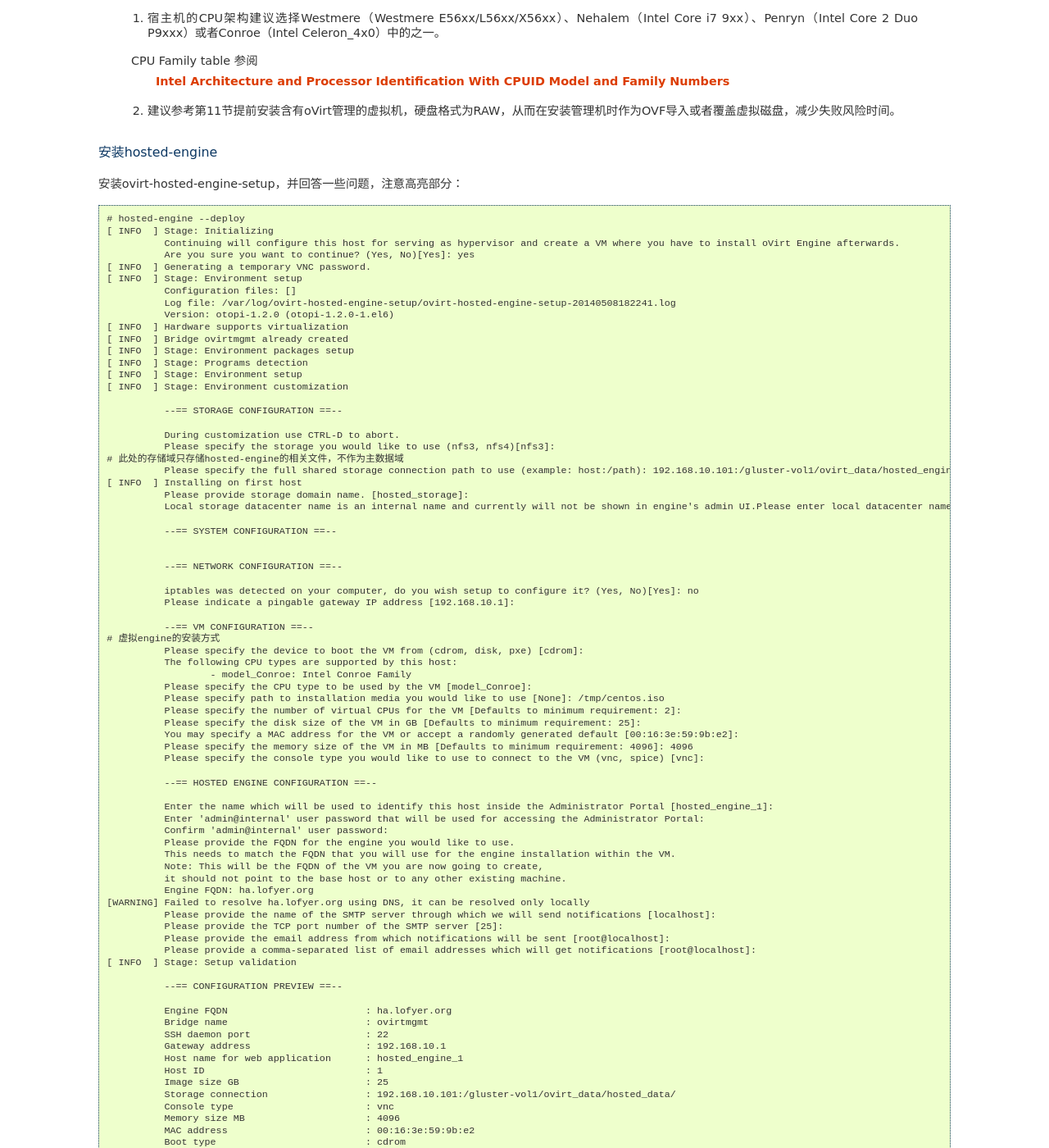
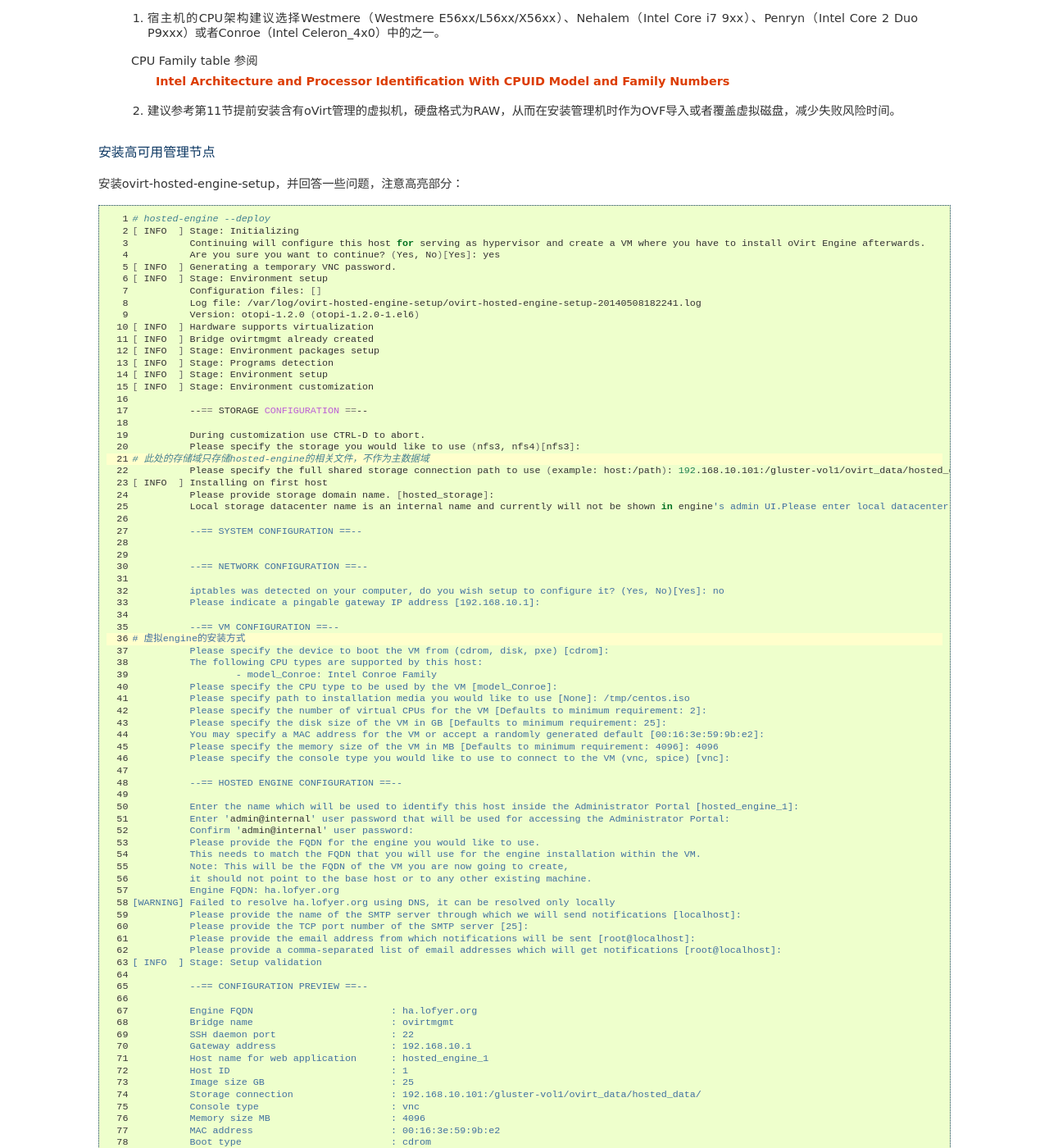
Before and after one commit to lofyer/InTheCloud, a Sphinx documentation site: the page built from source/posts/ch03.rst, in a window 1280 px wide and 1400 px high, scrolled down 7034 px. Shown: the whole window at 82% size. Built offline with Sphinx 7.4.7, drawn with Linux system fonts in a browser that asks for light colours; formulas are drawn with MathJax 3; some of the changed text lies outside the part shown.

Commit message:
还原codeblock

```diff
--- a/source/posts/ch03.rst
+++ b/source/posts/ch03.rst
@@ -312,12 +312,14 @@ oVirt目前两种部署方式：
 
     2. 建议参考第11节提前安装含有oVirt管理的虚拟机，硬盘格式为RAW，从而在安装管理机时作为OVF导入或者覆盖虚拟磁盘，减少失败风险时间。
 
-安装hosted-engine
-~~~~~~~~~~~~~~~~~
+安装高可用管理节点
+~~~~~~~~~~~~~~~~~~~
 
 安装ovirt-hosted-engine-setup，并回答一些问题，注意高亮部分：
 
-.. code::
+.. code-block:: bash
+    :linenos:
+    :emphasize-lines: 21,36,123,138,144,160,167
 
     # hosted-engine --deploy
     [ INFO  ] Stage: Initializing
```
